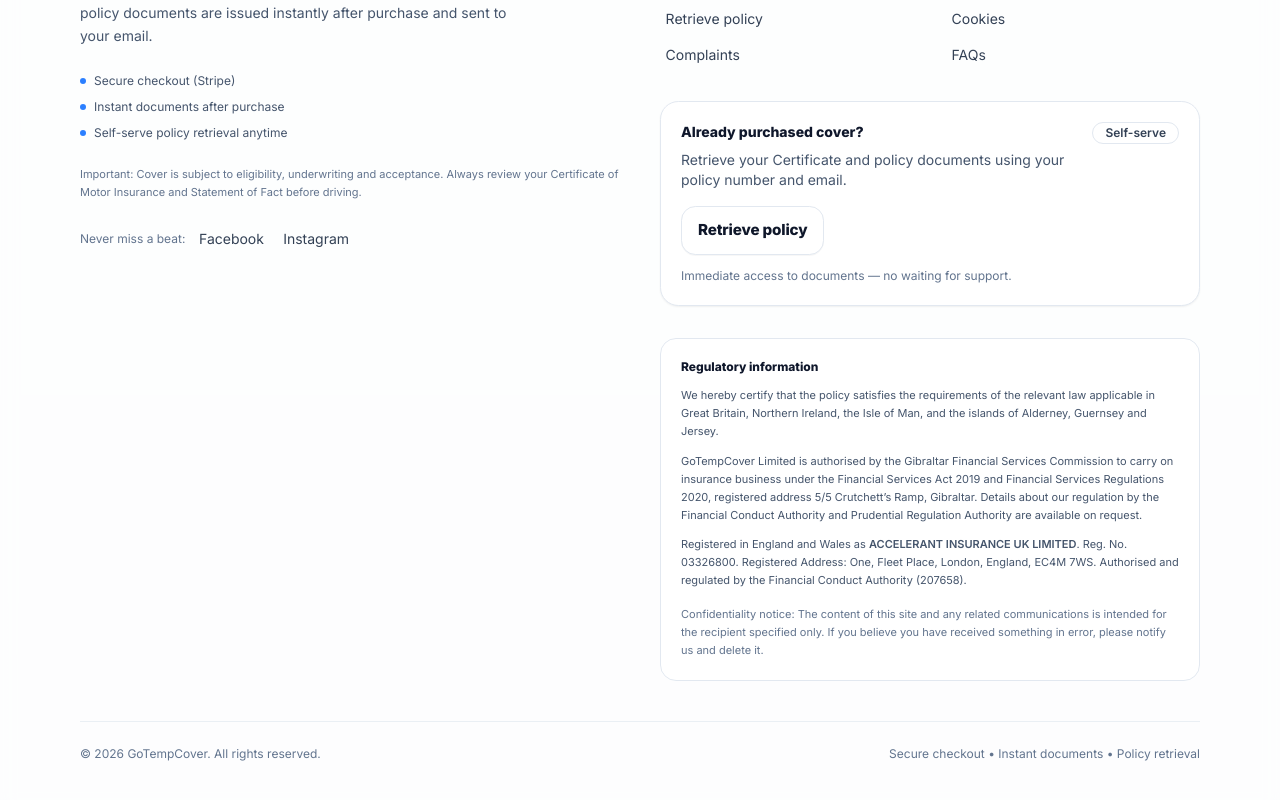
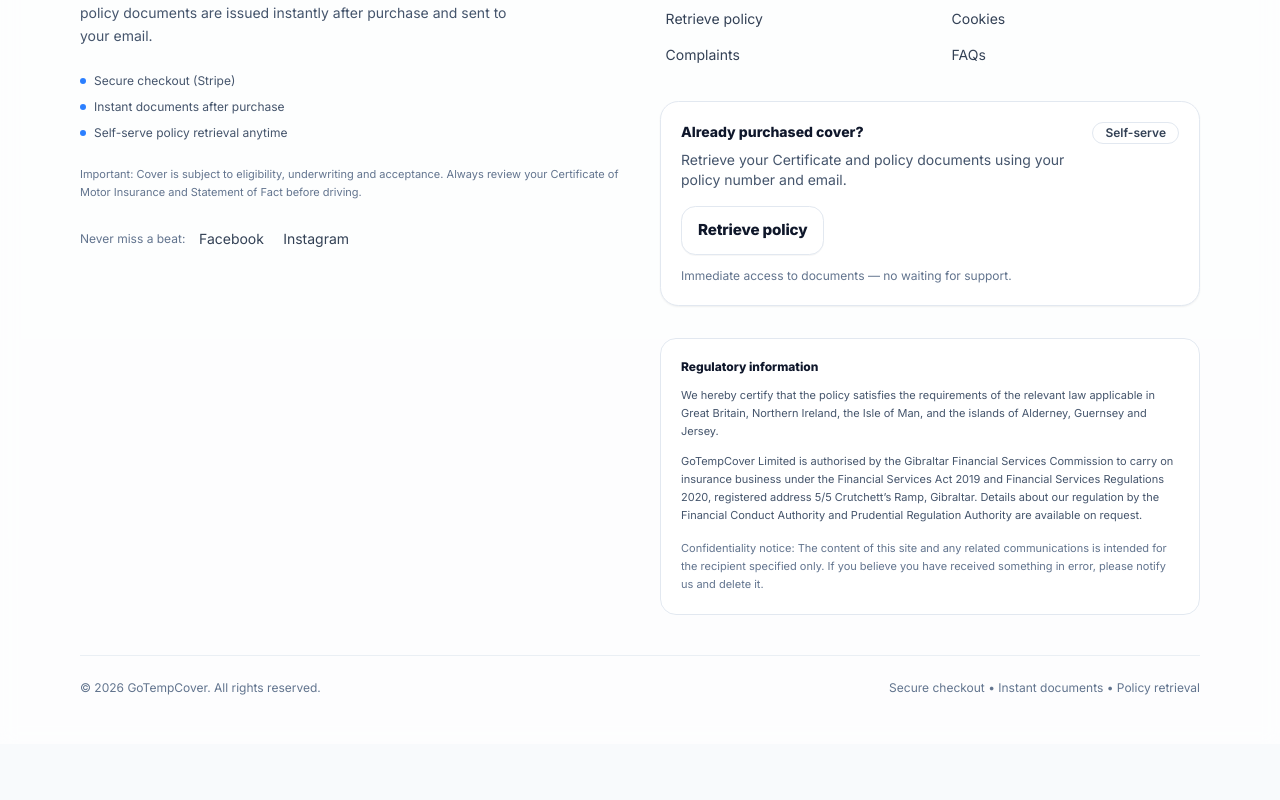
Before and after one commit to gotempcover/gotempcover, a Next.js app: page / in a window 1280 px wide. Shown: the part 5095-5895 px from the top of the page. After the commit the page ends 5839 px from the top, so only its background shows below. Built offline with nearby package versions, Linux system fonts and the light colour scheme.

Commit message:
ui(footer): remove unused links section

```diff
--- a/components/site/Footer.tsx
+++ b/components/site/Footer.tsx
@@ -147,12 +147,6 @@ export default function Footer() {
                 Regulation Authority are available on request.
               </div>
 
-              <div className="mt-3 text-[11px] leading-relaxed text-slate-600">
-                Registered in England and Wales as{" "}
-                <span className="font-semibold">ACCELERANT INSURANCE UK LIMITED</span>. Reg. No. 03326800.
-                Registered Address: One, Fleet Place, London, England, EC4M 7WS. Authorised and
-                regulated by the Financial Conduct Authority (207658).
-              </div>
 
               <div className="mt-4 text-[11px] leading-relaxed text-slate-500">
                 Confidentiality notice: The content of this site and any related communications is
```
Also changed, not shown: app/icon.svg (added).
